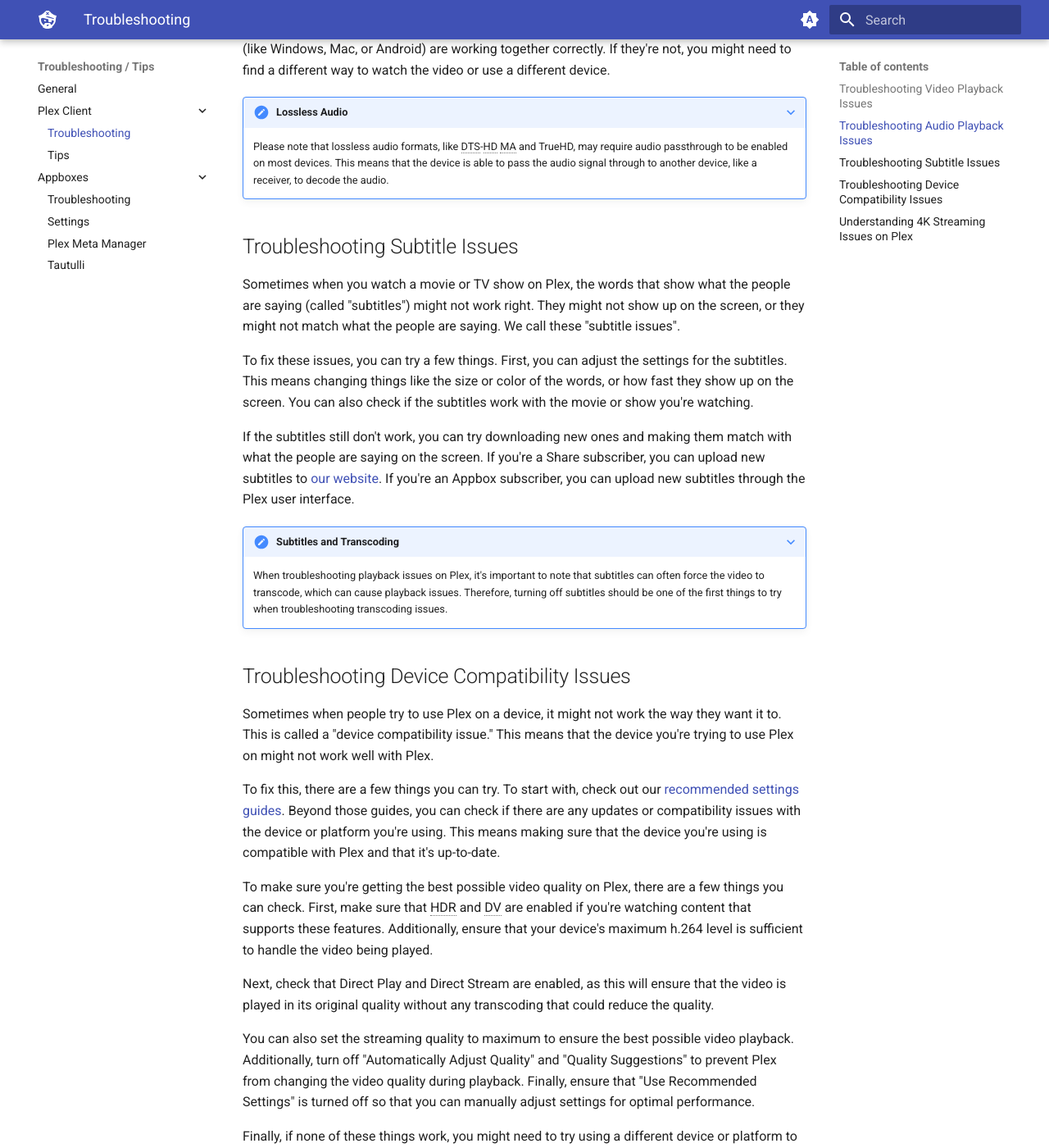
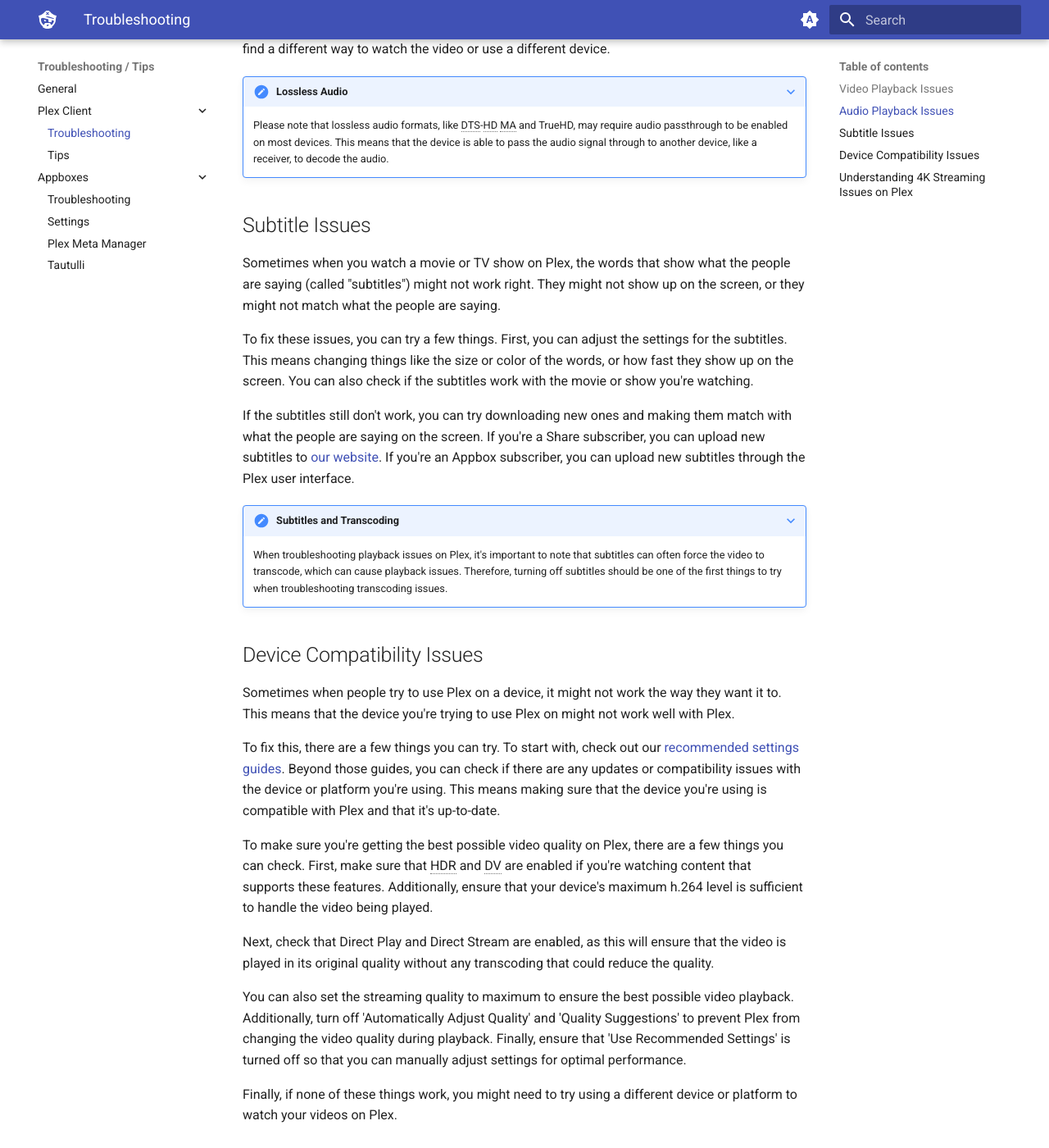
Before and after one commit to neomedia6989/docs-2, an MkDocs documentation site: the page built from docs/troubleshooting/client/index.md, in a window 1280 px wide and 1400 px high, scrolled down 1215 px. Shown: the whole window at 82% size. Built offline with MkDocs 1.6.1 and Material for MkDocs 9.7.7, drawn with Linux system fonts in a browser that asks for light colours; some of the changed text lies outside the part shown.

Commit message:
Update index.md

```diff
--- a/docs/troubleshooting/client/index.md
+++ b/docs/troubleshooting/client/index.md
@@ -4,7 +4,7 @@
 
 If you are still having issues, please refer to the information below to hopefully resolve your issues.
 
-## Troubleshooting Video Playback Issues
+## Video Playback Issues
 
 There are a few things you can try to fix these issues. First, you can [check your internet connection](https://docs.blackbeard.media/troubleshooting/#understanding-internet-speed-and-your-connection) to make sure it's strong enough to stream videos. If your internet is slow or weak, the video might not play smoothly.
 
@@ -12,9 +12,9 @@
 
 Finally, you can [optimize your network settings](https://docs.blackbeard.media/troubleshooting/#improving-video-streaming-by-changing-dns), which means adjusting the settings on your device or router to make sure that everything is working as well as it can. This can help videos play more smoothly and without any issues.
 
-## Troubleshooting Audio Playback Issues
+## Audio Playback Issues
 
-Sometimes when you're watching a movie or TV show on Plex, the sound might not be working quite right. Maybe it sounds too quiet, too loud, or distorted. These problems are called "audio issues".
+Sometimes when you're watching a movie or TV show on Plex, the sound might not be working quite right. Maybe it sounds too quiet, too loud, or distorted.
 
 There are a few things you can try to fix these issues. First, you can adjust the audio settings for the video. This means changing things like the volume, bass, treble, and other sound settings to make sure that the audio is working as well as it can.
 
@@ -26,9 +26,9 @@
 
     Please note that lossless audio formats, like DTS-HD MA and TrueHD, may require audio passthrough to be enabled on most devices. This means that the device is able to pass the audio signal through to another device, like a receiver, to decode the audio.
 
-## Troubleshooting Subtitle Issues
+## Subtitle Issues
 
-Sometimes when you watch a movie or TV show on Plex, the words that show what the people are saying (called "subtitles") might not work right. They might not show up on the screen, or they might not match what the people are saying. We call these "subtitle issues".
+Sometimes when you watch a movie or TV show on Plex, the words that show what the people are saying (called "subtitles") might not work right. They might not show up on the screen, or they might not match what the people are saying.
 
 To fix these issues, you can try a few things. First, you can adjust the settings for the subtitles. This means changing things like the size or color of the words, or how fast they show up on the screen. You can also check if the subtitles work with the movie or show you're watching.
 
@@ -38,9 +38,9 @@
 
     When troubleshooting playback issues on Plex, it's important to note that subtitles can often force the video to transcode, which can cause playback issues. Therefore, turning off subtitles should be one of the first things to try when troubleshooting transcoding issues.
 
-## Troubleshooting Device Compatibility Issues
+## Device Compatibility Issues
 
-Sometimes when people try to use Plex on a device, it might not work the way they want it to. This is called a "device compatibility issue." This means that the device you're trying to use Plex on might not work well with Plex.
+Sometimes when people try to use Plex on a device, it might not work the way they want it to. This means that the device you're trying to use Plex on might not work well with Plex.
 
 To fix this, there are a few things you can try. To start with, check out our [recommended settings guides](https://docs.blackbeard.media/clients/other/). Beyond those guides, you can check if there are any updates or compatibility issues with the device or platform you're using. This means making sure that the device you're using is compatible with Plex and that it's up-to-date.
 
@@ -48,7 +48,7 @@
 
 Next, check that Direct Play and Direct Stream are enabled, as this will ensure that the video is played in its original quality without any transcoding that could reduce the quality.
 
-You can also set the streaming quality to maximum to ensure the best possible video playback. Additionally, turn off "Automatically Adjust Quality" and "Quality Suggestions" to prevent Plex from changing the video quality during playback. Finally, ensure that "Use Recommended Settings" is turned off so that you can manually adjust settings for optimal performance.
+You can also set the streaming quality to maximum to ensure the best possible video playback. Additionally, turn off 'Automatically Adjust Quality' and 'Quality Suggestions' to prevent Plex from changing the video quality during playback. Finally, ensure that 'Use Recommended Settings' is turned off so that you can manually adjust settings for optimal performance.
 
 Finally, if none of these things work, you might need to try using a different device or platform to watch your videos on Plex.
 
```
